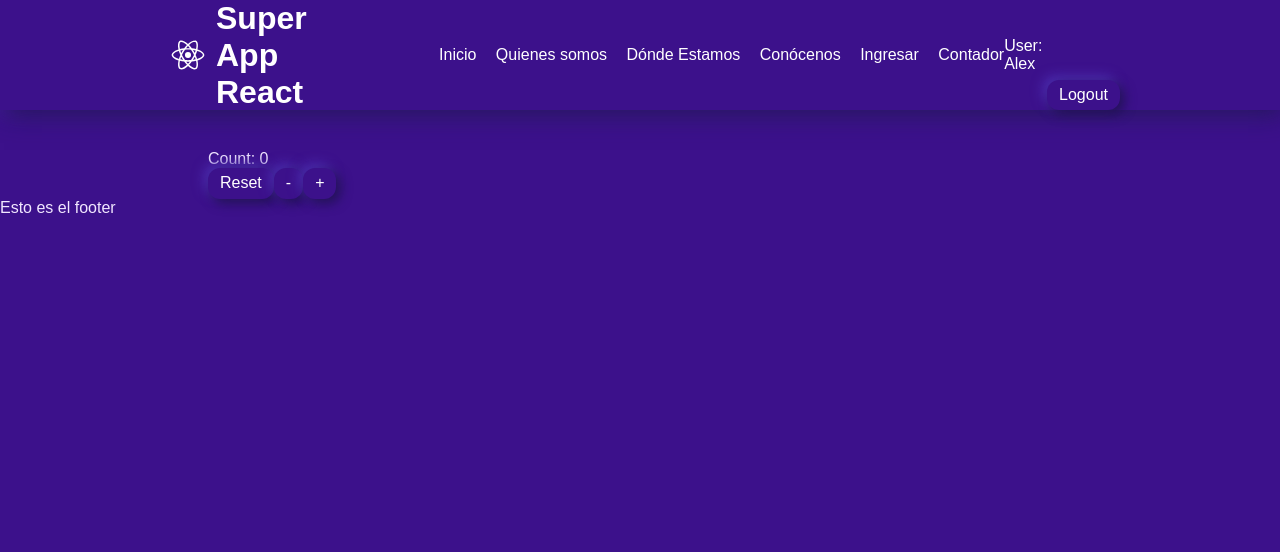
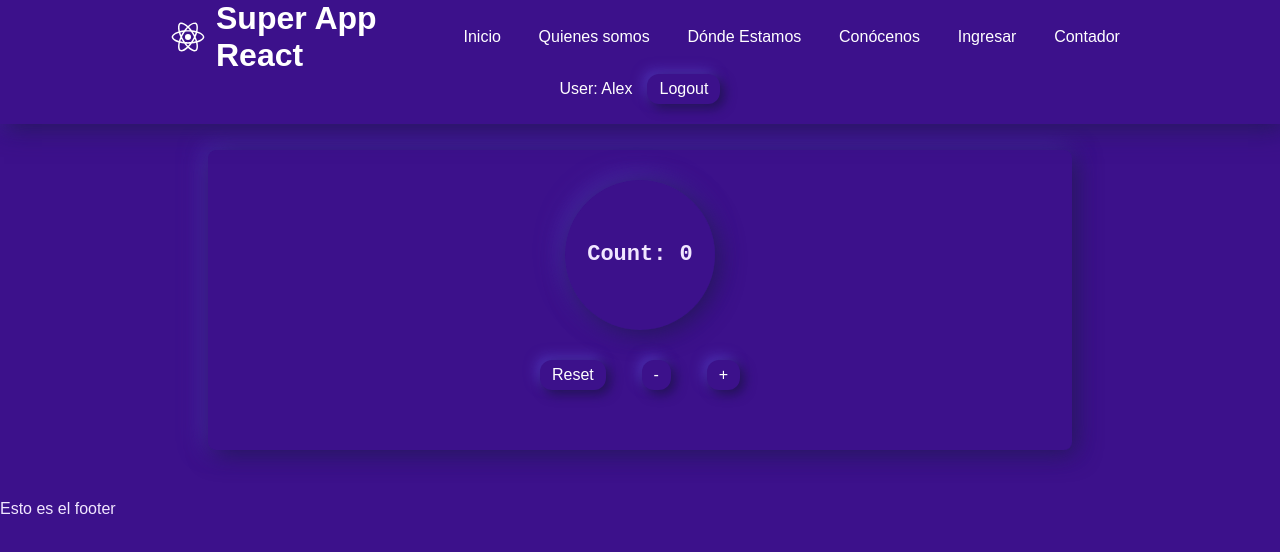
Before and after one commit to TheBridge-FullStackDeveloper/ft-abr21-React-examples, a React (Create React App) app: page /Counter in a window 1280 px wide. Shown: the top 552 px of the page. Built offline with nearby package versions, Linux system fonts and the light colour scheme.

Commit message:
fixed/header and counter SCSS

```diff
--- a/src/components/Header/Header.js
+++ b/src/components/Header/Header.js
@@ -13,20 +13,15 @@ export default class Header extends Component {
           <img src={logo} alt="web logo" />
           <h1>Super App React</h1>
             <Nav />
-            <br />
-
-
-            <userContext.Consumer>
+        </div>
+        <userContext.Consumer>
             {({user,logoutUser}) =>
-                <>
+                <div className="user">
                   <p>User: {user.name}</p>
                   <button onClick={logoutUser}>Logout</button>
-                </>
+                </div>
             }
-            </userContext.Consumer>
-
-
-        </div>
+        </userContext.Consumer>
       </header>
     );
   }
--- a/src/components/Header/Header.scss
+++ b/src/components/Header/Header.scss
@@ -2,8 +2,10 @@
 @import "../../Sass/mixins";
 
 .Header {
+  @include flex-column-center();
   background: $color-primary;
   width: 100%;
+  padding-bottom: 20px;
   top: 0;
   position: fixed;
   color: white;
@@ -16,12 +18,15 @@
       font-family: sans-serif;
       margin: 0;
     }
-
-
-
     >img{
       width: 56px;
       height: 56px;
     }
   }
+  > div.user{
+    @include flex-row-center();
+  }
+  > div > button{
+    margin: 0px 0px 0px 15px;
+  }
 }
--- a/src/pages/Counter/Counter.css
+++ /dev/null
@@ -1,3 +0,0 @@
-.Counter{
-    margin-top: 150px;
-}
--- a/src/pages/Counter/Counter.js
+++ b/src/pages/Counter/Counter.js
@@ -1,5 +1,5 @@
 import React, { useState, useEffect } from 'react'
-import './Counter.css'
+import './Counter.scss'
 
 const Counter = () => {
 
@@ -42,12 +42,11 @@ useEffect(() => {
   return (
     <div className="Counter">
       <p>Count: {count}</p>
-
-      <button onClick={() => setCount(0)}>Reset</button>
-
-      <button onClick={() => setCount(count - 1)}>-</button>
-
-      <button onClick={() => setCount(count + 1)}>+</button>
+      <div>
+        <button onClick={() => setCount(0)}>Reset</button>
+        <button onClick={() => setCount(count - 1)}>-</button>
+        <button onClick={() => setCount(count + 1)}>+</button>
+      </div>
       <div>
         { hidden ? '' : <p>El contador ha llegado a 5</p> }
       </div>
--- /dev/null
+++ b/src/pages/Counter/Counter.scss
@@ -0,0 +1,39 @@
+@import '../../Sass/colors';
+@import '../../Sass/mixins';
+
+
+.Counter{
+    @include flex-column-center();
+    margin-top: 150px;
+    margin-bottom: 50px;
+    padding: 30px;
+    border-radius: 8px;
+    box-shadow: 4px 4px 24px $color-primary-dark,
+    -4px -4px 24px $color-primary-light;
+    > p{
+        @include flex-column-center();
+        font-family: 'Courier New', Courier, monospace;
+        font-weight: 800;
+        font-size: 22px;
+        border-radius: 50%;
+        height: 150px;
+        width: 150px;
+        box-shadow: 4px 4px 24px $color-primary-dark,
+        -4px -4px 24px $color-primary-light;
+    }
+    > div{
+        @include flex-row-space-between();
+        width: 200px;
+        margin-top: 30px;
+    }
+    >div > p{
+        font-family: 'Courier New', Courier, monospace;
+        font-weight: 800;
+        font-size: 16px;
+        text-align: center;
+        line-height: 24px;
+        border-radius: 8px;
+        box-shadow: 4px 4px 24px $color-primary-dark,
+        -4px -4px 24px $color-primary-light;
+    }
+}
--- a/src/pages/Products/Products.js
+++ b/src/pages/Products/Products.js
@@ -45,6 +45,8 @@ export default class Products extends Component {
     this.addProduct({ name, price, empresa });
   };
 
+  renderNews = () => this.state.products.map(ele => <p>{ele.title}</p>)
+
   render() {
     return (
       <article className="Products">
@@ -65,6 +67,7 @@ export default class Products extends Component {
 
         <div className="container">
           {this.renderProducts()}
+          {this.renderNews()}
         </div>
 
         <p>Último producto añadido: {this.state.name}</p>
```
